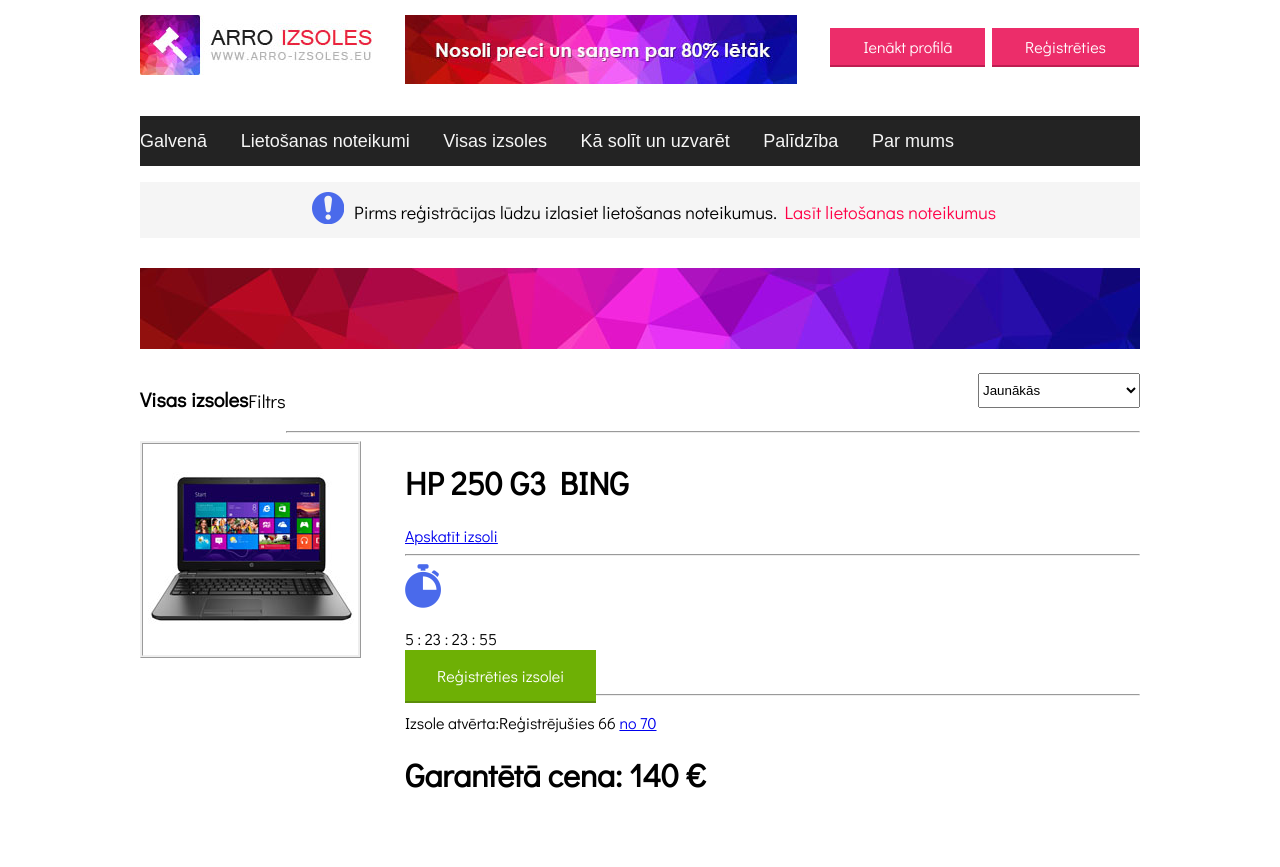
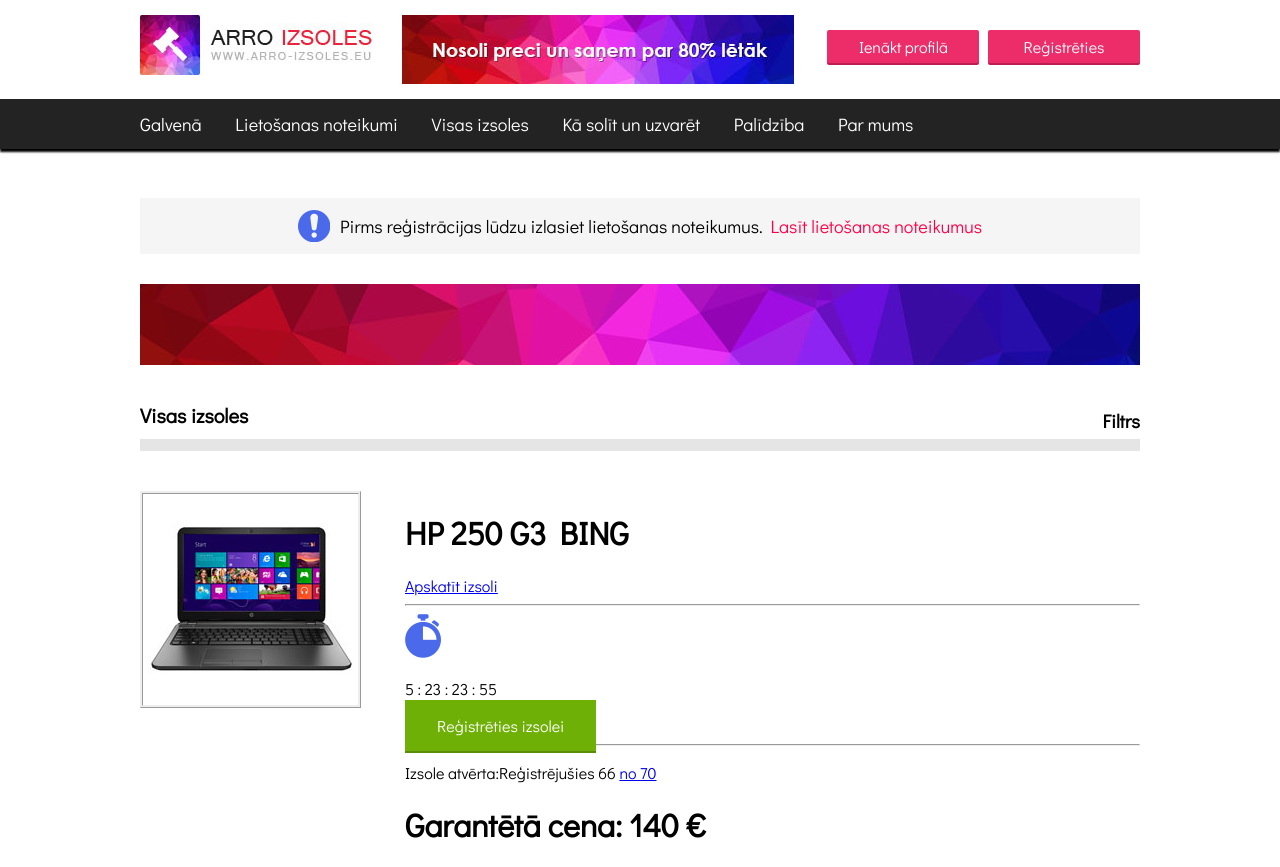
Before and after one commit to Akonens/arro-izsoles, a plain HTML site: page index.html in a window 1280 px wide. Before the commit the page ends 817 px from the top, so only its background shows below. Drawn offline with Linux system fonts and the light colour scheme; a web font is replaced by a local one.

Commit message:
mega nikitas debuging

```diff
--- a/index.html
+++ b/index.html
@@ -8,64 +8,63 @@
     </head>
     <body>
         <div class="wrapper">
+            <div class="top-line">
                 <header class="header">
-        <div class="header_banners">
-          <div class="left_banner">
+                    <div class="left-banner">
                         <img src="img/www.arro-izsoles.jpg" alt="" />
                     </div>
-          <div class="middle_banner">
+
+                    <div class="middle-banner">
                         <img src="img/Nosoli preci un saņem par 80% lētāk1.jpg" alt="" />
                     </div>
-          <div class="right_buttons">
+
+                    <div class="right-buttons">
                         <a href="#">Ienākt profilā</a>
                         <a href="#">Reģistrēties</a>
                     </div>
-        </div>
+
                     <div class="clear"></div>
                 </header>
-      <nav class="top_navigation">
-        <ul>
-          <li>Galvenā</li>
-          <li>Lietošanas noteikumi</li>
-          <li>Visas izsoles</li>
-          <li>Kā solīt un uzvarēt</li>
-          <li>Palīdzība</li>
-          <li>Par mums</li>
+
+                <nav class="top-navigation">
+                    <ul class="main-width">
+                        <li><a href="#">Galvenā</a></li>
+                        <li><a href="#">Lietošanas noteikumi</a></li>
+                        <li><a href="#">Visas izsoles</a></li>
+                        <li><a href="#">Kā solīt un uzvarēt</a></li>
+                        <li><a href="#">Palīdzība</a></li>
+                        <li><a href="#">Par mums</a></li>
                     </ul>
                 </nav>
+            </div>
+            <div class="wrapper-container">
                 <div class="notification">
-        <div class="alert_icon">
-          <img src="img/Untitled-4.png" alt="" />
-        </div>
-        <div class="alert_text">
                     <p>
-            Pirms reģistrācijas lūdzu izlasiet lietošanas noteikumus. <span>Lasīt lietošanas noteikumus</span>
+                        <img src="img/Untitled-4.png" alt="" />Pirms reģistrācijas lūdzu izlasiet lietošanas noteikumus. <a href="#">Lasīt lietošanas noteikumus</a>
                     </p>
-        </div>
                     <div class="clear"></div>
                 </div>
+
                 <div class="banner">
                     <img src="img/Untitled-3.jpg"/>
                 </div>
+
                 <div class="countainer">
-        <div class="beginning_container">
-          <div class="text_name">
+                    <div class="beginning-container">
                         <h1>Visas izsoles</h1>
-          </div>
-          <div class="categories">
+                        <div class="filter">
                             <h3>Filtrs</h3>
-          </div>
-          <div class="select_name">
+                            <!--<div class="select_name">
                                 <select class="styled_select">
                                     <option value="volvo">Jaunākās</option>
                                     <option value="saab">Vecākāš</option>
                                     <option value="opel">Dzēstas</option>
                                     <option value="audi">VIP</option>
                                 </select>
+                            </div>-->
                         </div>
                         <div class="clear"></div>
                     </div>
-        <hr class="top_hr">
                     <div class="info_table">
                         <div class="news_logo">
                             <img src="img/Untitled-6.jpg" alt="" />
@@ -100,5 +99,6 @@
                     </div>
                 </div>
             </div>
+        </div>
     </body>
 </html>
--- a/style.css
+++ b/style.css
@@ -11,60 +11,86 @@ body {
   width: 1000px;
   margin: 0 auto;
 }
-
+.top-line {
+    position: fixed;
+    width:100%;
+    min-height: 100px;
+    height:auto;
+    top:0px;
+    left:0px;
+    background-color:white;
+}
+.main-width {
+    width:1000px;
+    margin:0px auto;
+}
   /*This is a HEADER countainer*/
 
-.header_banners {
-  width: 1000px;
-  height: 85px;
-  padding-top: 15px;
+.header {
+    width:1000px;
+    height:69px;
+    margin:15px auto;
 }
-.left_banner {
+.left-banner {
   float: left;
-  padding-right: 33px;
+  margin-right: 30px;
+  width:232px;
 }
-.middle_banner {
+.middle-banner {
+  width:392px;
   float: left;
-  padding: 84px, 30px, 84px;
 }
-.right_buttons {
-  float: right;
-  padding-top: 9px;
+.right-buttons {
+    margin-top:15px;
+    float: right;
 }
-.right_buttons a {
+.right-buttons a {
+   height:33px;
+   min-width:152px;
+   line-height:33px;
+   text-align: center;
    color: white;
    background: #ec2d6a;
-   padding: 8px 33px;
-   text-align: center;
    text-decoration: none;
    display: inline-block;
    font-size: 16px;
-   margin: 4px 2px;
    cursor: pointer;
    box-shadow: 0px 2px 0px #be1e51;
-}
-.right_buttons > a {
-  margin-right: 1px;
+   border-radius: 2px;
+   margin-left:5px;
+
 }
 
 /*THIS IS A NAVIGATION COUNTAINER*/
 
-.top_navigation {
+.top-navigation {
   text-decoration: none;
   background-color: #232323;
+  box-shadow: 0px 3px 2px black;
+  height:50px;
 }
-.top_navigation ul {
-  padding-left: 0px;
-  padding: 14px 0px 14px 0px
+.top-navigation ul {
+  padding:0px;
 }
-.top_navigation ul li {
-  display: inline;
+.top-navigation ul li {
+  line-height: 50px;
+  display: inline-block;
   font-size: 18px;
-  color: #f5f5f5;
-  font-family: 'Pavanam', sans-serif;
 }
-.top_navigation ul li:not(:first-child) {
-  padding-left: 30px;
+.top-navigation ul li a {
+    cursor: pointer;
+    color: white;
+    text-decoration: none;
+}
+.top-navigation ul li a:hover {
+    border-bottom: 1px solid #ea243b;
+
+}
+.top-navigation ul li:not(:first-child) {
+    padding-left: 30px;
+}
+.wrapper-container {
+    padding-top:180px;
 }
 
 /*This is NOTIFICATION CONTAINER*/
@@ -72,50 +98,43 @@ body {
 .notification {
   background-color: #f5f5f5;
   height: 56px;
+  text-align: center;
+   line-height: 56px;
 }
 .notification img {
-
+    vertical-align: -9px;
+    margin-right: 10px;
 }
 .notification p {
-  text-align: center;
   color: #000000;
   font-size: 18px;
 }
-.notification p span {
+.notification p a {
   color: #ff0047;
+  text-decoration: none;
 }
-.alert_icon {
-  float: left;
+.notification p a:hover {
+    cursor: pointer;
+    text-decoration: underline;
 }
-.alert_icon img {
-  margin-left: 172px;
-  margin-top: 10px;
-  margin-right: 10px;
-}
-.alert_text {
-  float: left;
-}
-
 /*This is BANNER CONTAINER*/
-
 .banner {
   padding-top: 30px;
 }
-
 /*This is CONTAINER CONTAINER*/
 
-.beginning_container {
+.beginning-container {
   height: 50px;
   padding-top: 20px;
+  border-bottom: 12px solid #e5e5e5;
+  margin-bottom: 40px;
 }
-.text_name {
+.beginning-container h1 {
+  font-size: 20px;
   float: left;
 }
-.text_name h1 {
-  font-size: 20px;
-}
-.categories {
-  float: left;
+.filter {
+  float: right;
 }
 .select_name {
   float: right;
```
Also changed, not shown: nbproject/project.xml (added, +9 -0 lines), 2 other files. Lines whose indentation alone changed are shown as unchanged.
